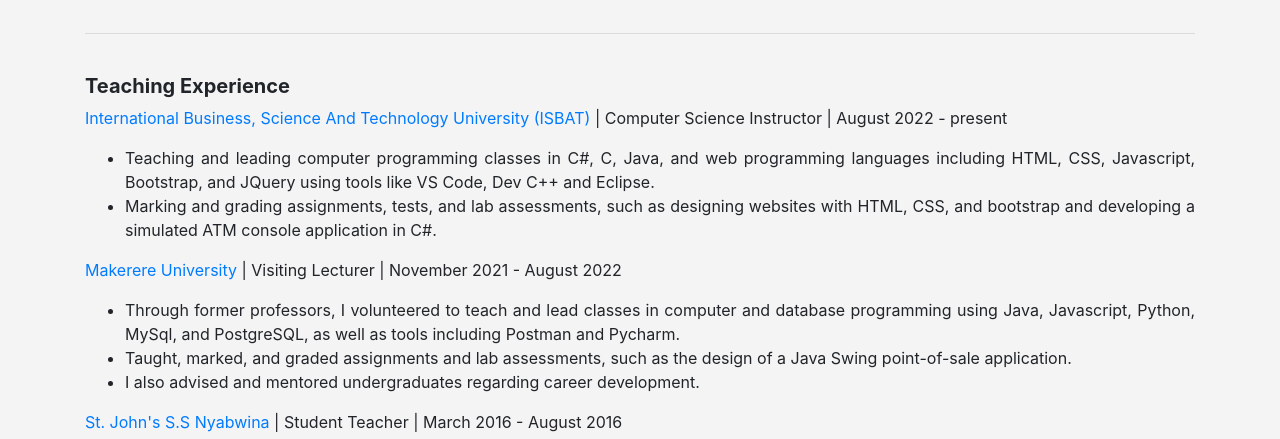
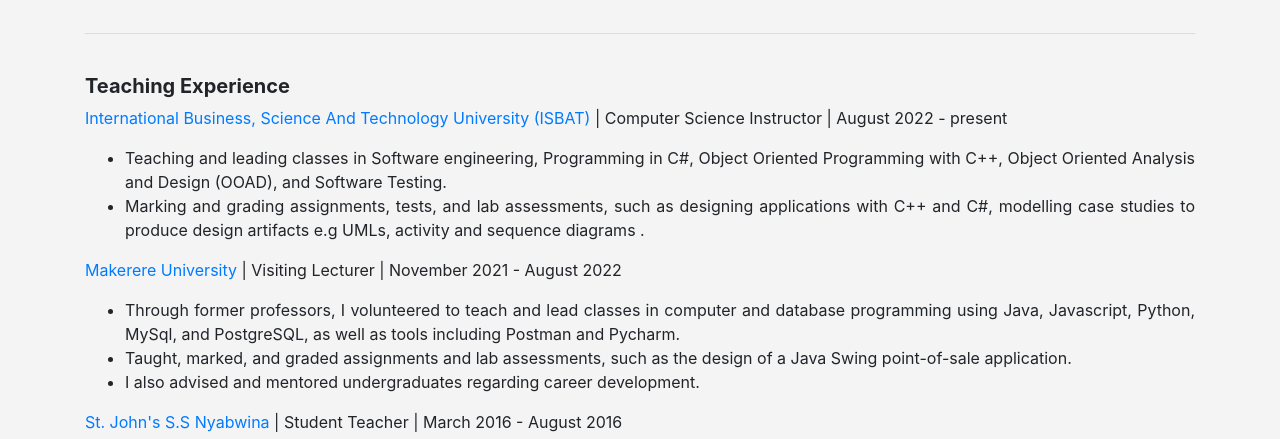
Before and after one commit to d-asingwire/dallingtonug, a PHP site: page / in a window 1280 px wide. Shown: the part 2517-2956 px from the top of the page. Run offline with PHP 8.4, Linux system fonts and the light colour scheme.

Commit message:
updated teaching experience section

```diff
--- a/index.php
+++ b/index.php
@@ -323,11 +323,10 @@
                     University (ISBAT) </a></span> | Computer Science Instructor | August 2022 - present
             </p>
             <ul>
-                <li>Teaching and leading computer programming classes in C#, C, Java, and web programming languages
-                    including HTML, CSS, Javascript, Bootstrap, and JQuery using tools like VS Code, Dev C++ and
-                    Eclipse.</li>
-                <li>Marking and grading assignments, tests, and lab assessments, such as designing websites with HTML,
-                    CSS, and bootstrap and developing a simulated ATM console application in C#.</li>
+                <li>Teaching and leading classes in Software engineering, Programming in C#, Object Oriented Programming with C++,
+                    Object Oriented Analysis and Design (OOAD), and Software Testing.
+                </li>
+                <li>Marking and grading assignments, tests, and lab assessments, such as designing applications with C++ and C#, modelling case studies to produce design artifacts e.g UMLs, activity and sequence diagrams .</li>
             </ul>
 
             <p><a href="https://www.mak.ac.ug/" target="_blank">Makerere University</a> | Visiting Lecturer | November
```
